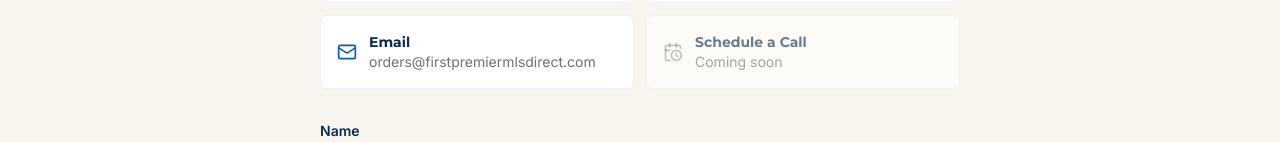
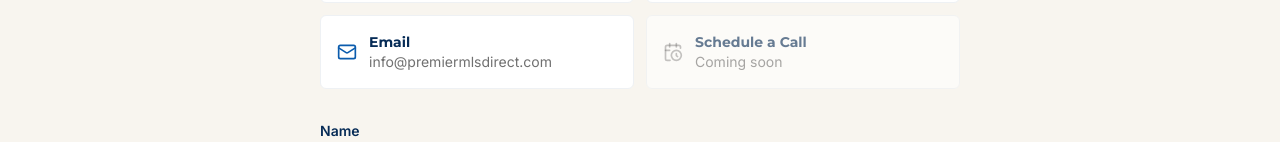
Before and after one commit to Elicasta/firstpremiermlsdirect, a Next.js app: page /contact in a window 1280 px wide. Shown: the part 477-619 px from the top of the page. Built offline with nearby package versions, Linux system fonts and the light colour scheme.

Commit message:
Use branded contact email on contact page

```diff
--- a/app/contact/page.tsx
+++ b/app/contact/page.tsx
@@ -2,6 +2,7 @@
 
 import { useState } from "react";
 import { contactFormSchema } from "@/lib/validations";
+import { PUBLIC_CONTACT_EMAIL } from "@/lib/contact";
 import { Button } from "@/components/ui/Button";
 import { Phone, MessageSquare, Mail, CalendarClock } from "lucide-react";
 
@@ -76,13 +77,13 @@ export default function ContactPage() {
         </a>
 
         <a
-          href="mailto:orders@firstpremiermlsdirect.com"
+          href={`mailto:${PUBLIC_CONTACT_EMAIL}`}
           className="flex items-center gap-3 rounded-md border border-gray bg-white p-4 hover:border-blue"
         >
           <Mail className="h-5 w-5 text-blue" aria-hidden="true" />
           <div>
             <p className="font-display text-sm font-bold text-navy">Email</p>
-            <p className="text-sm text-ink/60">orders@firstpremiermlsdirect.com</p>
+            <p className="text-sm text-ink/60">{PUBLIC_CONTACT_EMAIL}</p>
           </div>
         </a>
 
```
